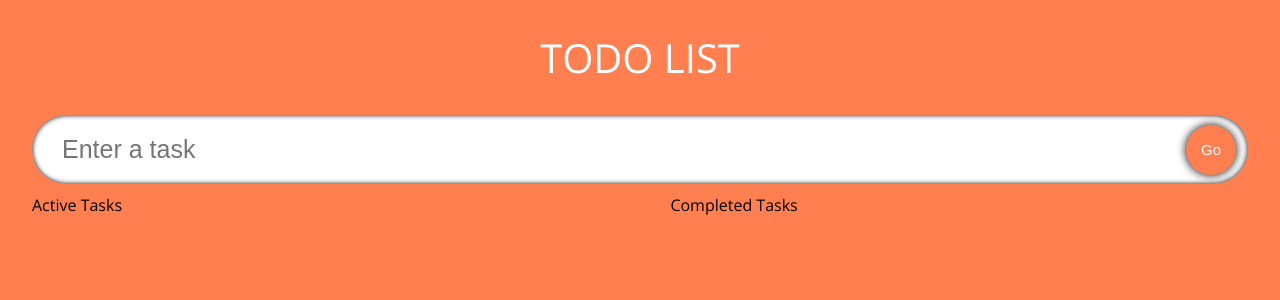
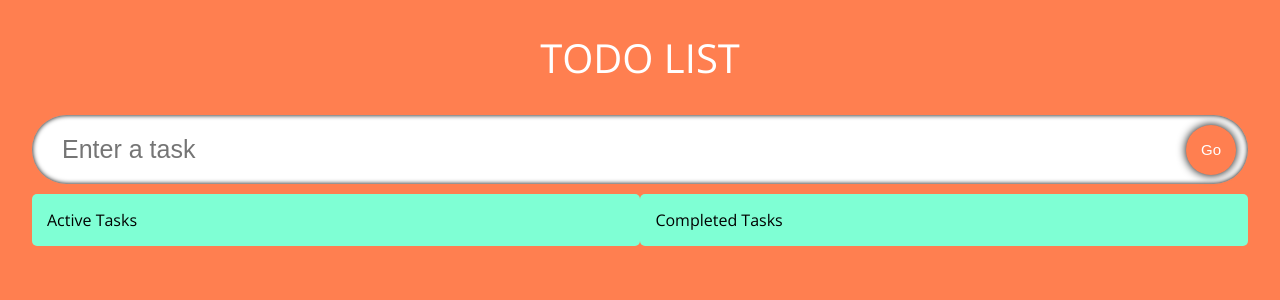
Before and after one commit to KennedyMungai/todolistAnother, a React (Create React App) app: page / in a window 1280 px wide. Shown: the top 300 px of the page. Built offline with nearby package versions, Linux system fonts and the light colour scheme; the HTML template or start-up script is replaced by a standard one.

Commit message:
Addd extra styling to the todos css class

```diff
--- a/src/components/styles.css
+++ b/src/components/styles.css
@@ -57,6 +57,10 @@
 .todos {
     display: flex;
     width: 47.5%;
+    flex-direction: column;
+    padding: 15px;
+    border-radius: 5px;
+    background-color: aquamarine;
 }
 
 .todos__single {
```
